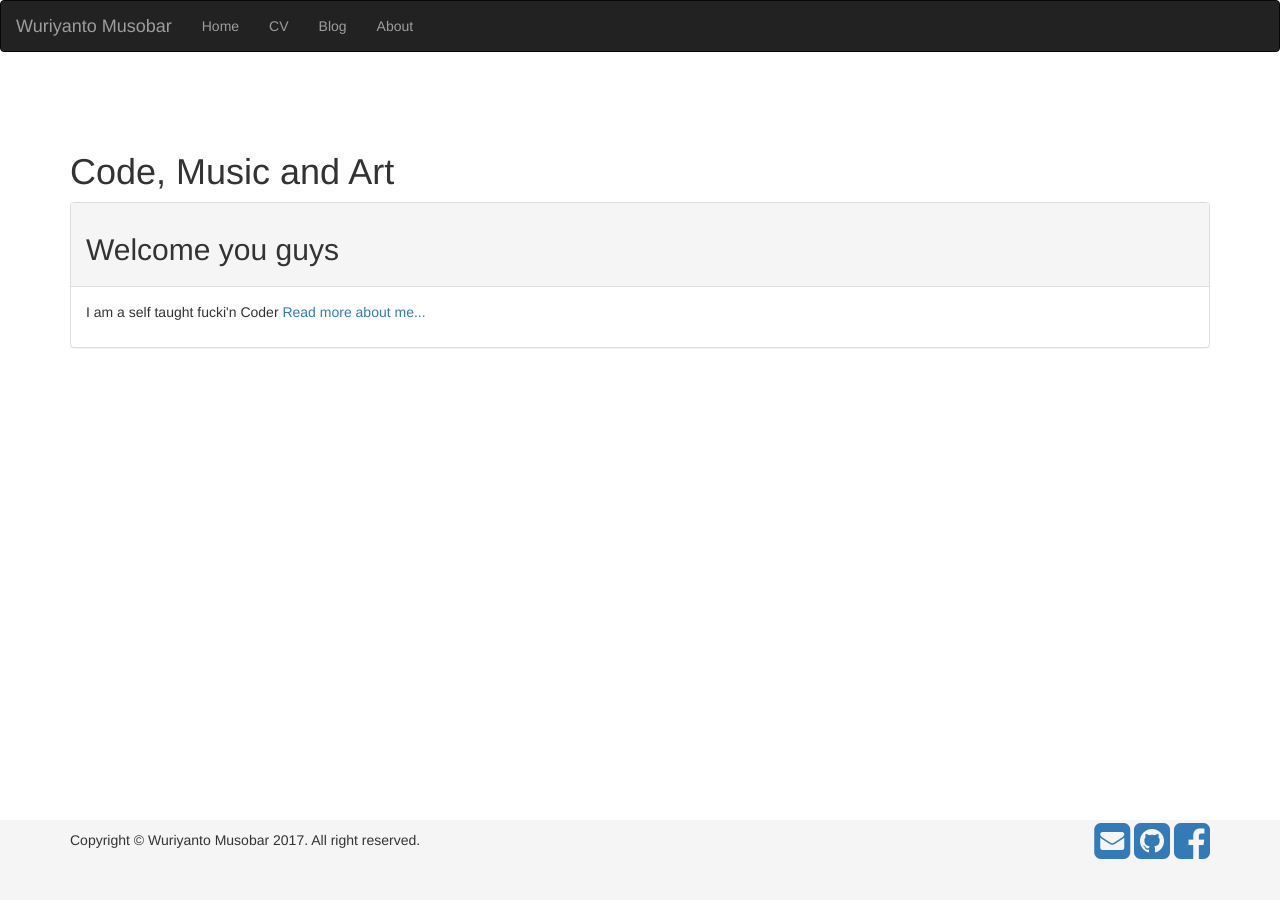
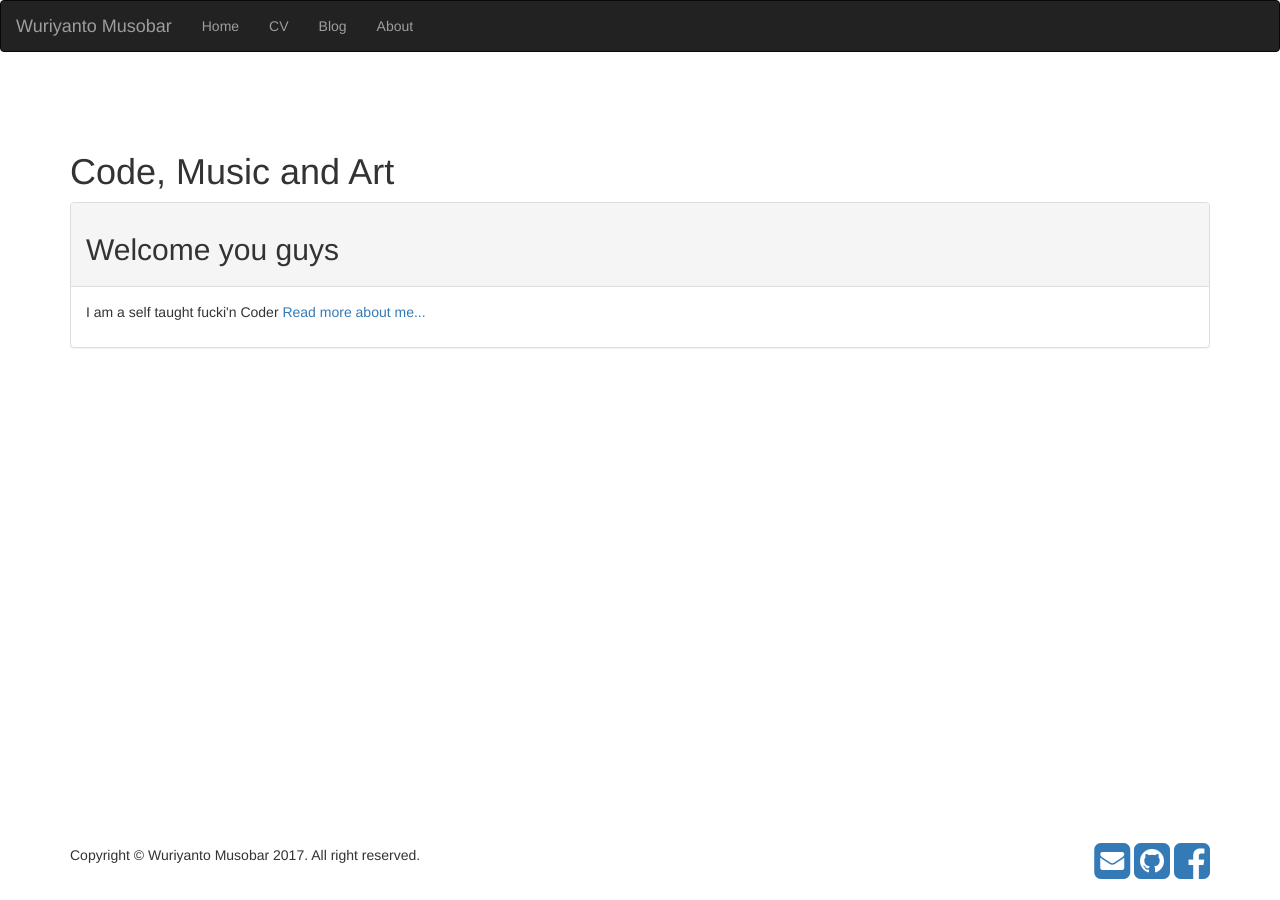
Before and after one commit to wuriyanto48/wuriyanto48.github.io, a Jekyll site: the page built from index.html, in a window 1280 px wide. Built offline with Jekyll 4.4.1, drawn with Linux system fonts in a browser that asks for light colours; nearby versions of some CDN libraries.

```diff
--- a/css/nav_layout.css
+++ b/css/nav_layout.css
@@ -11,9 +11,10 @@
   bottom: 0;
   width: 100%;
   /* Set the fixed height of the footer here */
-  height: 80px;
-  line-height: 40px; /* Vertically center the text there */
-  background-color: #f5f5f5;
+  height: 60px;
+  line-height: 30px; /* Vertically center the text there */
+  color: #A4A4A4
+  background-color: #000000;
 }
 
 
```
